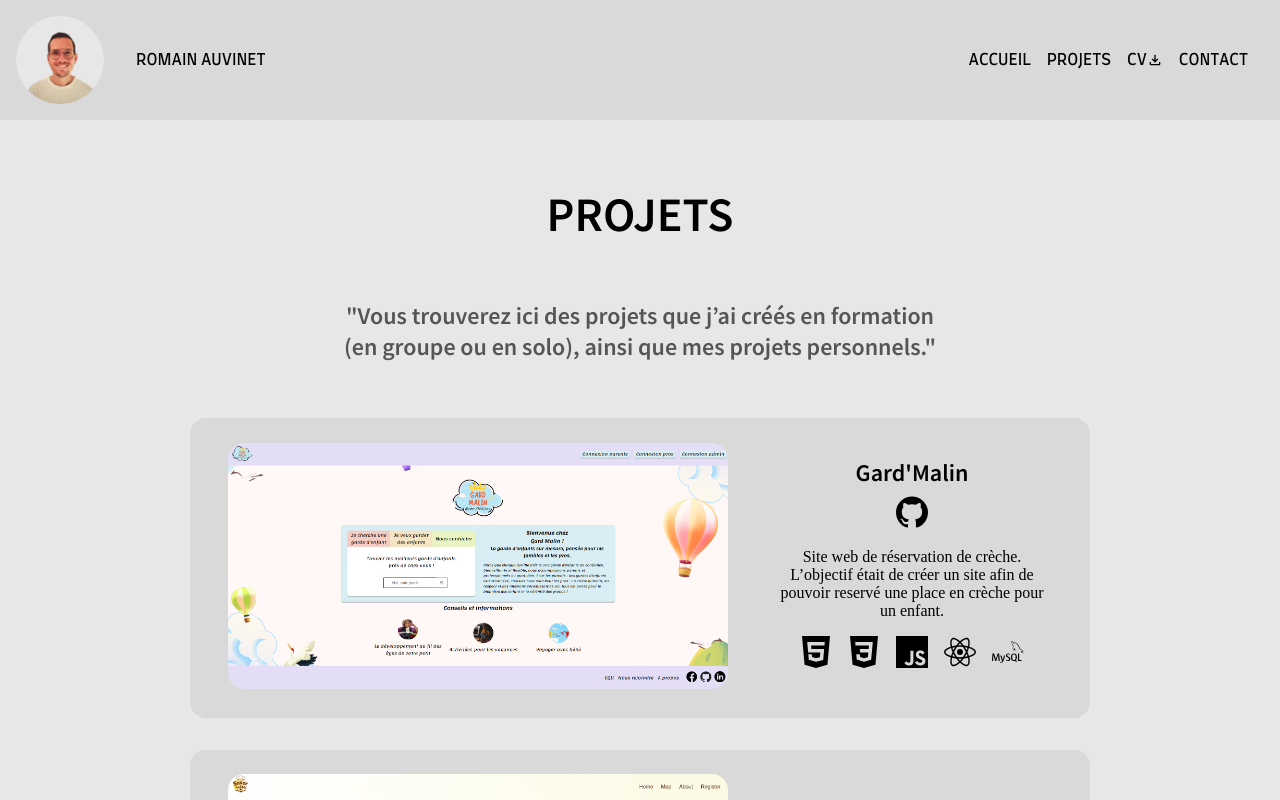
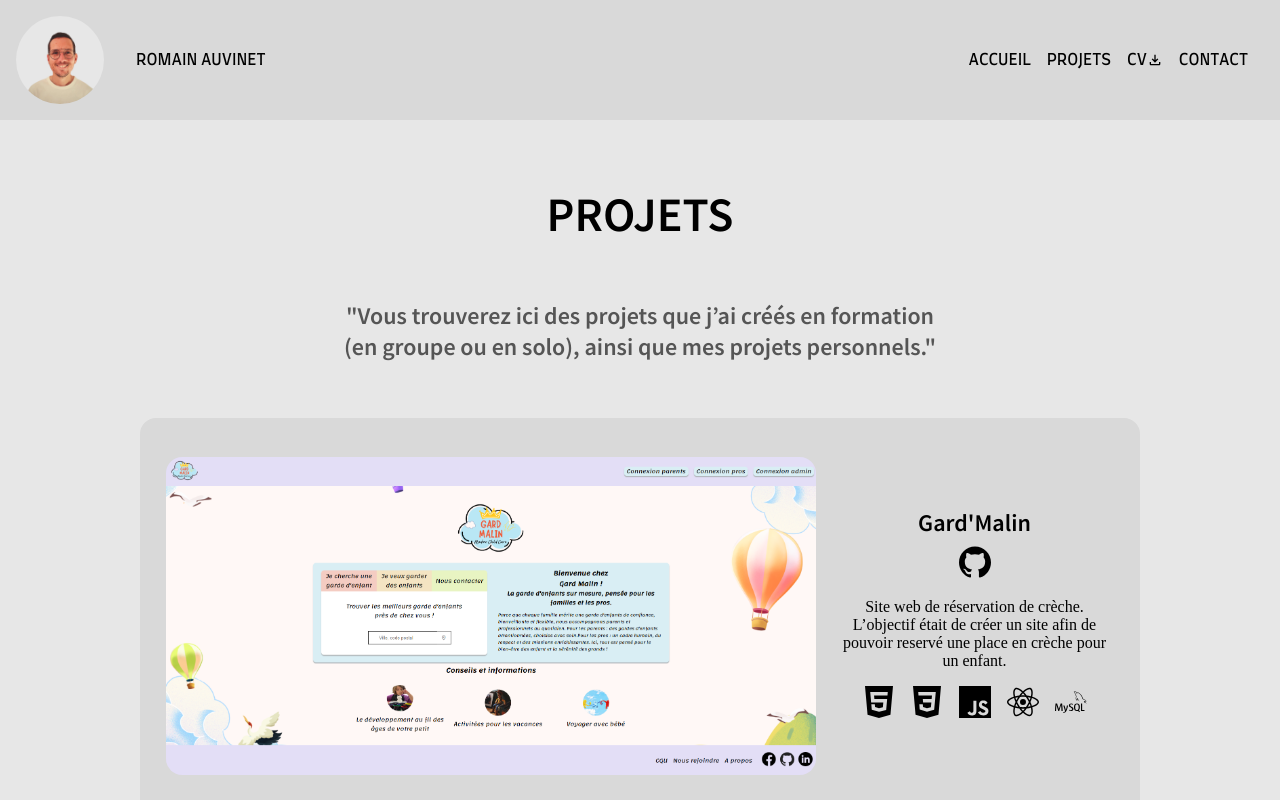
Before and after one commit to Romain-dev85/My-Portfolio, a React (Vite) app: page /project in a window 1280 px wide. Shown: the top 800 px of the page. Built offline with nearby package versions, Linux system fonts and the light colour scheme.

Commit message:
bug css fixed

```diff
--- a/src/pages/project/Project.css
+++ b/src/pages/project/Project.css
@@ -25,6 +25,9 @@
 	}
 
 	article {
+		display: flex;
+		flex-direction: column;
+		align-items: center;
 		background-color: var(--bg-color-button-and-header);
 		width: 340px;
 		border-radius: 16px;
@@ -34,13 +37,6 @@
 		img {
 			width: 300px;
 			border-radius: 16px;
-			transition:
-				transform 0.3s ease,
-				box-shadow 0.3s ease;
-		}
-
-		img:hover {
-			transform: scale(1.2);
 		}
 
 		h3 {
@@ -91,16 +87,23 @@
 @media screen and (min-width: 992px) {
 	.project-container {
 		article {
-			width: 900px;
-			height: 300px;
+			width: 1000px;
+			height: 400px;
 			display: flex;
 			flex-direction: row;
 			align-items: center;
 			justify-content: space-around;
 
-			img {
-				width: 500px;
+		img {
+				width: 650px;
+				transition:
+				transform 0.3s ease,
+				box-shadow 0.3s ease;
 			}
+
+			img:hover {
+			transform: scale(1.2);
+		}
 		}
 	}
 }
```
